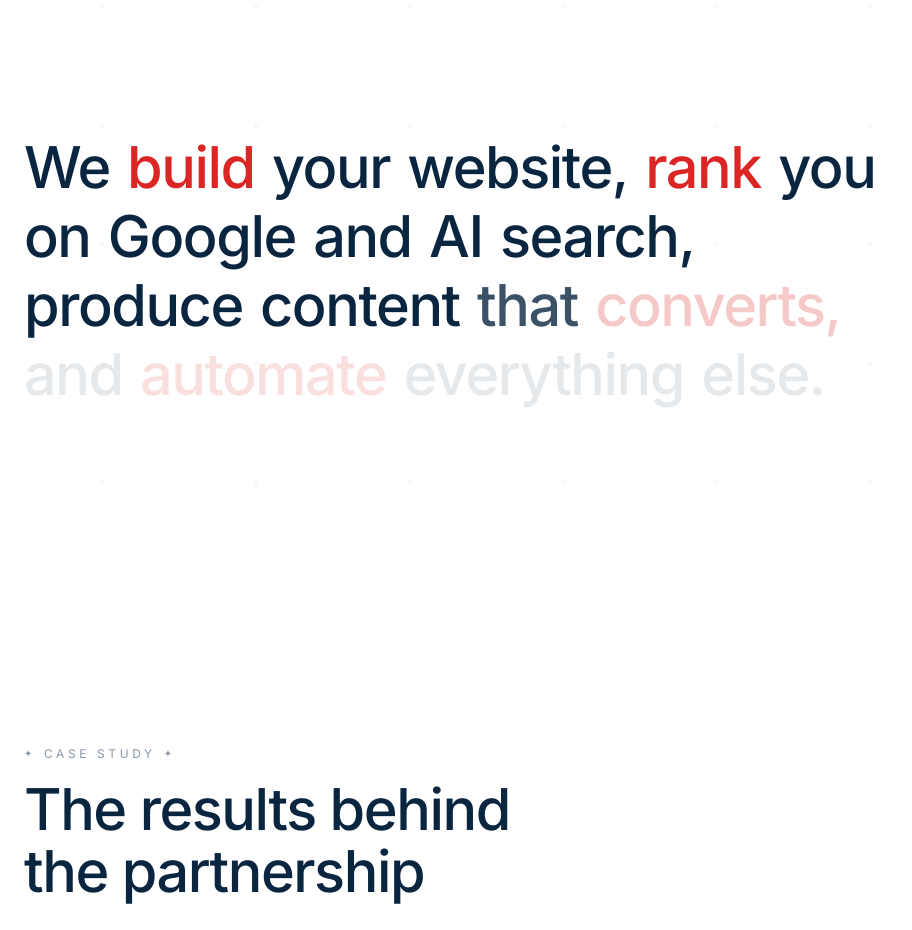
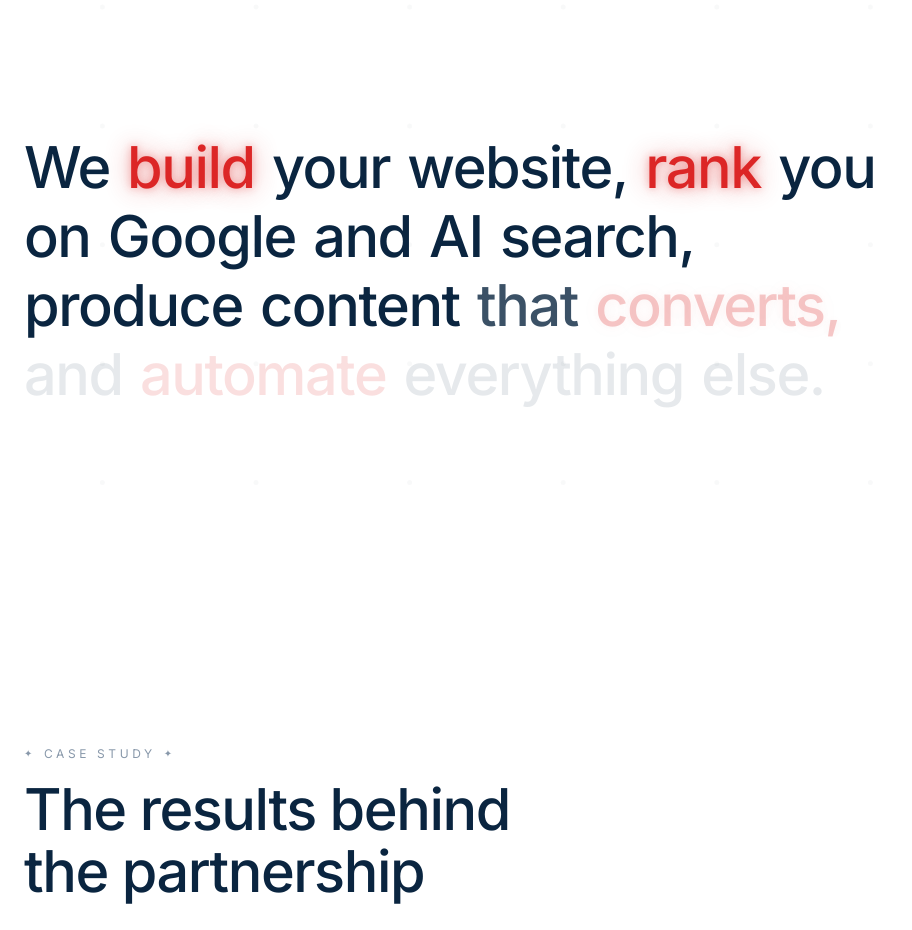
Before and after one commit to jamil-theready/the-ready-consult-website, a Next.js app: page / in a window 1280 px wide. Shown: the part 5340-6270 px from the top of the page, without its empty margins (0-912 px from the left). Built offline with nearby package versions, Linux system fonts and the light colour scheme.

Commit message:
Add red glow to mission keywords
Soft 24px + 8px text-shadow on the four highlighted words, faded
in with the same scroll progress as the color, so the keywords
read as gently glowing rather than just red text.

Co-Authored-By: Claude Opus 4.6 (1M context) <noreply@anthropic.com>

```diff
--- a/src/components/Mission.tsx
+++ b/src/components/Mission.tsx
@@ -48,11 +48,14 @@ export default function Mission() {
             const color = isKeyword
               ? `rgba(220, 38, 38, ${0.15 + wordProgress * 0.85})`
               : `rgba(10, 37, 64, ${0.1 + wordProgress * 0.9})`;
+            const textShadow = isKeyword
+              ? `0 0 24px rgba(220, 38, 38, ${wordProgress * 0.45}), 0 0 8px rgba(220, 38, 38, ${wordProgress * 0.35})`
+              : "none";
             return (
               <span
                 key={i}
                 className="inline-block mr-[0.3em] transition-none"
-                style={{ color }}
+                style={{ color, textShadow }}
               >
                 {word}
               </span>
```
